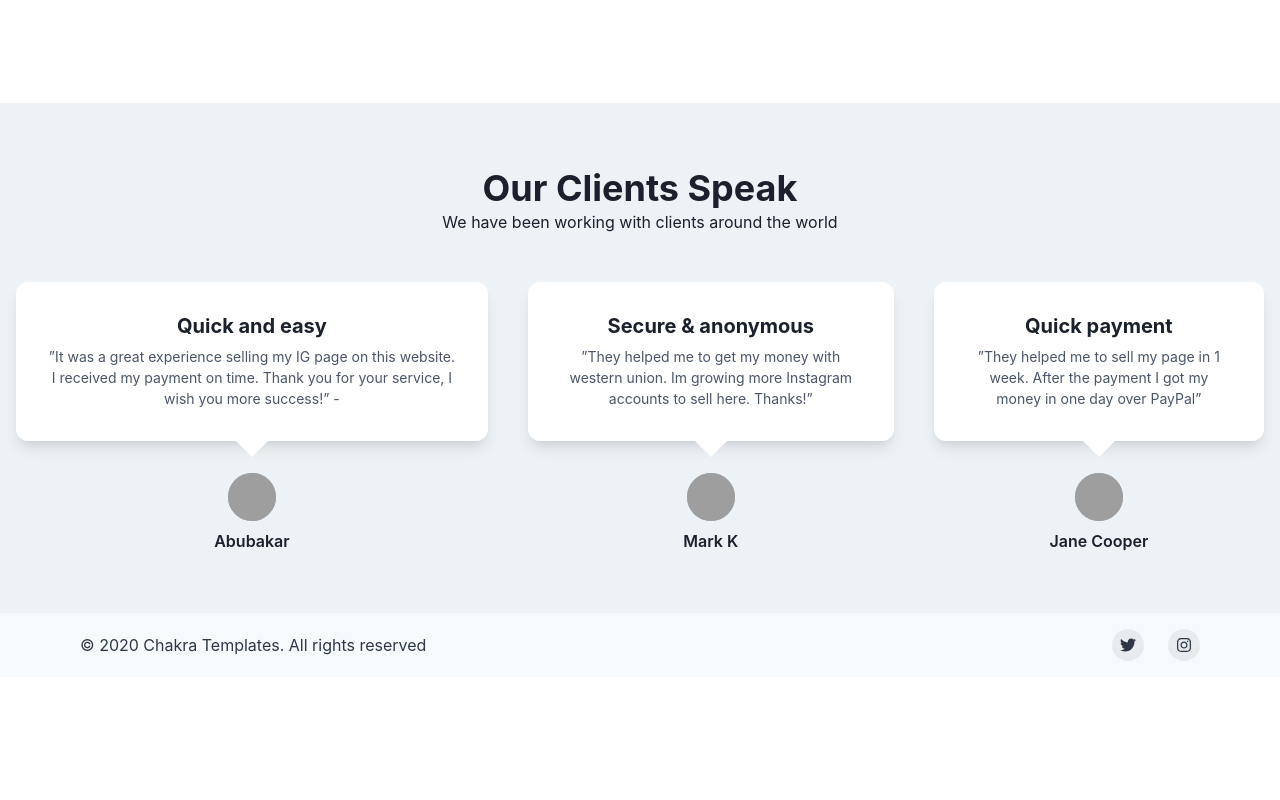
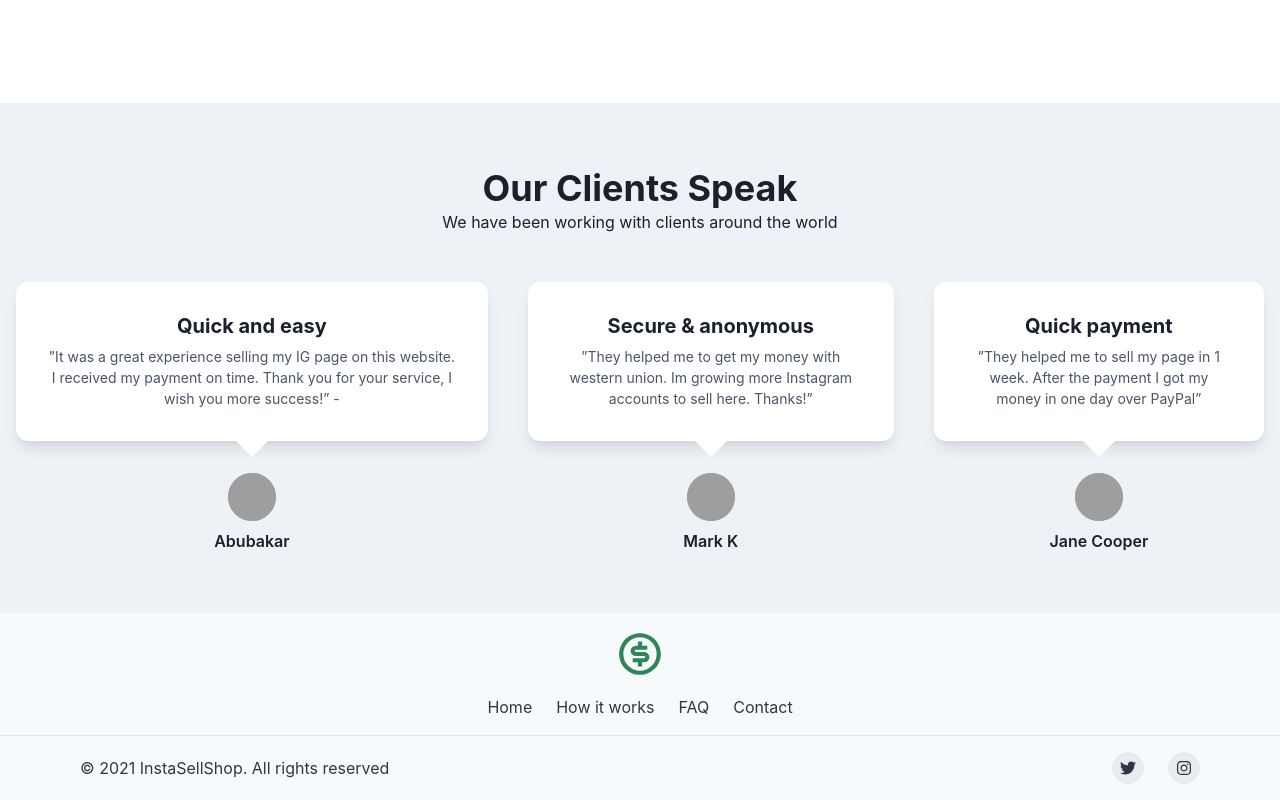
Before and after one commit to letanure/insta-sell, a Next.js app: page / in a window 1280 px wide. Shown: the part 825-1625 px from the top of the page. Before the commit the page ends 1502 px from the top, so only its background shows below. Built offline with nearby package versions, Linux system fonts and the light colour scheme; grey boxes are pictures that could not be loaded.

Commit message:
update footer

```diff
--- a/components/Footer.jsx
+++ b/components/Footer.jsx
@@ -2,12 +2,15 @@ import {
   Box,
   chakra,
   Container,
+  Link,
   Stack,
   Text,
   useColorModeValue,
   VisuallyHidden,
+  useBreakpointValue,
 } from "@chakra-ui/react";
 import { FaInstagram, FaTwitter, FaYoutube } from "react-icons/fa";
+import { RiMoneyDollarCircleLine } from "react-icons/ri";
 import { ReactNode } from "react";
 
 const SocialButton = ({ children, label, href }) => {
@@ -34,11 +37,42 @@ const SocialButton = ({ children, label, href }) => {
   );
 };
 
-export default function SmallWithSocial() {
+export default function SmallCentered() {
   return (
     <Box
       bg={useColorModeValue("gray.50", "gray.900")}
       color={useColorModeValue("gray.700", "gray.200")}
+    >
+      <Container
+        as={Stack}
+        maxW={"6xl"}
+        py={4}
+        spacing={4}
+        justify={"center"}
+        align={"center"}
+      >
+        <Text
+          textAlign={useBreakpointValue({ base: "center", md: "left" })}
+          fontFamily={"heading"}
+          color={useColorModeValue("green.600", "white")}
+        >
+          <RiMoneyDollarCircleLine size={50} />
+        </Text>
+        {/* <Logo /> */}
+        <Stack direction={"row"} spacing={6}>
+          <Link href={"/"}>Home</Link>
+          {/* <Link href={"#"}>About</Link> */}
+          {/* <Link href={"#"}>Blog</Link> */}
+          <Link href={"/how-it-works"}>How it works</Link>
+          <Link href={"/faq"}>FAQ</Link>
+          <Link href={"/contact"}>Contact</Link>
+        </Stack>
+      </Container>
+
+      <Box
+        borderTopWidth={1}
+        borderStyle={"solid"}
+        borderColor={useColorModeValue("gray.200", "gray.700")}
       >
         <Container
           as={Stack}
@@ -49,22 +83,23 @@ export default function SmallWithSocial() {
           justify={{ base: "center", md: "space-between" }}
           align={{ base: "center", md: "center" }}
         >
-        <Text>© 2020 Chakra Templates. All rights reserved</Text>
+          <Text>© 2021 InstaSellShop. All rights reserved</Text>
           <Stack direction={"row"} spacing={6}>
             <SocialButton
               label={"Twitter"}
-            href={"https://twitter.com/insta_sell_shop"}
+              href={"https:twitter.com/insta_sell_shop"}
             >
               <FaTwitter />
             </SocialButton>
             <SocialButton
               label={"Instagram"}
-            href={"https://www.instagram.com/insta_sell_shop/"}
+              href={"https:www.instagram.com/insta_sell_shop/"}
             >
               <FaInstagram />
             </SocialButton>
           </Stack>
         </Container>
       </Box>
+    </Box>
   );
 }
```
Lines whose indentation alone changed are shown as unchanged.
